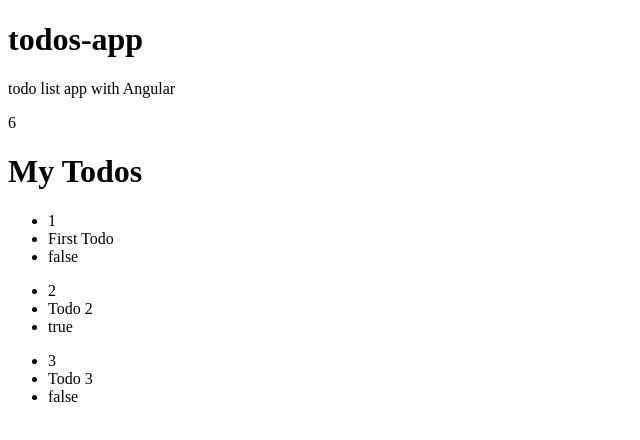
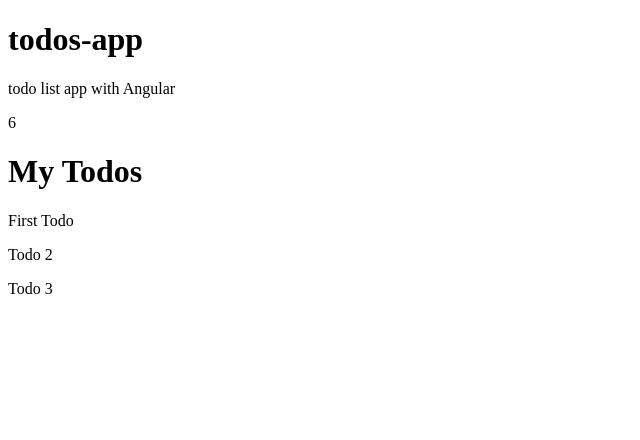
Before and after one commit to mrChernicharo/todos-app, an Angular app: page / in a window 1280 px wide. Shown: the top 440 px of the page, without its empty margins (0-640 px from the left). Built offline with nearby package versions, Linux system fonts and the light colour scheme.

Commit message:
todo-item

```diff
--- a/src/app/app.module.ts
+++ b/src/app/app.module.ts
@@ -4,11 +4,13 @@
 import { AppRoutingModule } from './app-routing.module';
 import { AppComponent } from './app.component';
 import { TodosComponent } from './components/todos/todos.component';
+import { TodoItemComponent } from './components/todo-item/todo-item.component';
 
 @NgModule({
   declarations: [
     AppComponent,
-    TodosComponent
+    TodosComponent,
+    TodoItemComponent
   ],
   imports: [
     BrowserModule,
--- /dev/null
+++ b/src/app/components/todo-item/todo-item.component.html
@@ -0,0 +1 @@
+<p>{{ todo.title }}</p>
--- /dev/null
+++ b/src/app/components/todo-item/todo-item.component.ts
@@ -0,0 +1,15 @@
+import { Component, OnInit, Input } from "@angular/core";
+import { Todo } from "src/app/models/Todo";
+
+@Component({
+	selector: "app-todo-item",
+	templateUrl: "./todo-item.component.html",
+	styleUrls: ["./todo-item.component.scss"],
+})
+export class TodoItemComponent implements OnInit {
+	@Input() todo: Todo;
+
+	constructor() {}
+
+	ngOnInit(): void {}
+}
--- a/src/app/components/todos/todos.component.html
+++ b/src/app/components/todos/todos.component.html
@@ -1,6 +1,3 @@
 <h1>{{ title }}</h1>
-<ul *ngFor="let todo of todos">
-	<li>{{ todo.id }}</li>
-	<li>{{ todo.title }}</li>
-	<li>{{ todo.completed }}</li>
-</ul>
+
+<app-todo-item *ngFor="let todo of todos" [todo]="todo"></app-todo-item>
```
Also changed, not shown: src/app/components/todo-item/todo-item.component.scss (added).
